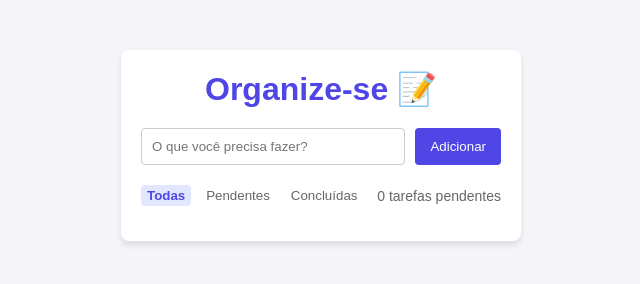
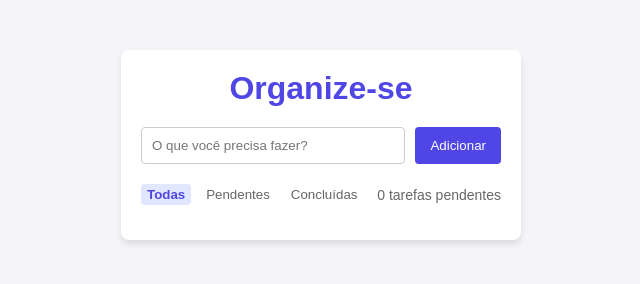
Before and after one commit to gean-victor-dev/gerenciador-de-tarefas, a plain HTML site: page gerenciador de tarefas/index.html in a window 1280 px wide. Shown: the whole page, without its empty margins (319-959 px from the left). Drawn offline with Linux system fonts and the light colour scheme.

Commit message:
Fix HTML formatting and remove extra characters

```diff
--- a/gerenciador de tarefas/index.html
+++ b/gerenciador de tarefas/index.html
@@ -8,7 +8,7 @@
 </head>
 <body>
     <div class="container">
-        <h1>Organize-se 📝</h1>
+        <h1>Organize-se </h1>
 
         <!-- Formulário para adicionar tarefa -->
         <form id="task-form">
```
